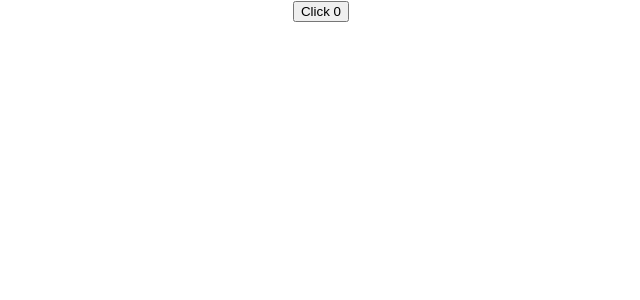
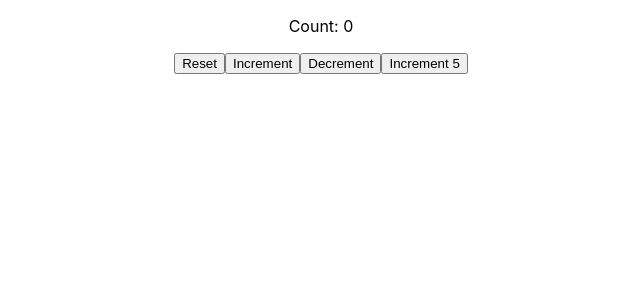
Before and after one commit to Naeem-ur-rahman/react-hooks, a React (Create React App) app: page / in a window 1280 px wide. Shown: the top 300 px of the page, without its empty margins (319-959 px from the left). Built offline with nearby package versions, Linux system fonts and the light colour scheme.

Commit message:
useState use the prev state variable as a better method

```diff
--- a/src/App.js
+++ b/src/App.js
@@ -1,10 +1,12 @@
 import './App.css';
-import HookCounter from './components/HookCounter';
+// import HookCounter from './components/HookCounter';
+import HookCounterTwo from './components/HookCounterTwo';
 
 function App() {
   return (
     <div className="App">
-      <HookCounter />
+      {/* <HookCounter /> */}
+      <HookCounterTwo />
     </div>
   );
 }
--- /dev/null
+++ b/src/components/HookCounterTwo.js
@@ -0,0 +1,23 @@
+import React, { useState } from 'react'
+
+function HookCounterTwo() {
+     const initialValue = 0
+     const [count, setCount] = useState(initialValue)
+
+     const incrementFive = () => {
+          for (let i = 0; i < 5; i++) {
+               setCount(prevCount => prevCount + 1)
+          }
+     }
+     return (
+          <div>
+               <p>Count: {count}</p>
+               <button onClick={() => setCount(initialValue)}>Reset</button>
+               <button onClick={() => setCount(prevCount => prevCount + 1)} >Increment</button>
+               <button onClick={() => setCount(prevCount => prevCount - 1)}>Decrement</button>
+               <button onClick={incrementFive}>Increment 5</button>
+          </div>
+     )
+}
+
+export default HookCounterTwo
```
